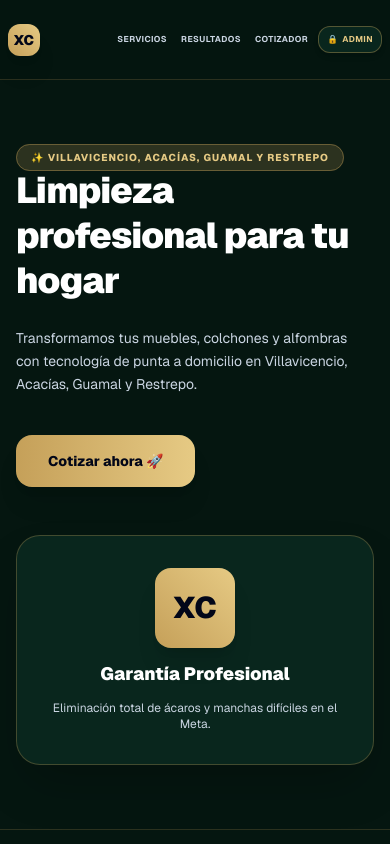
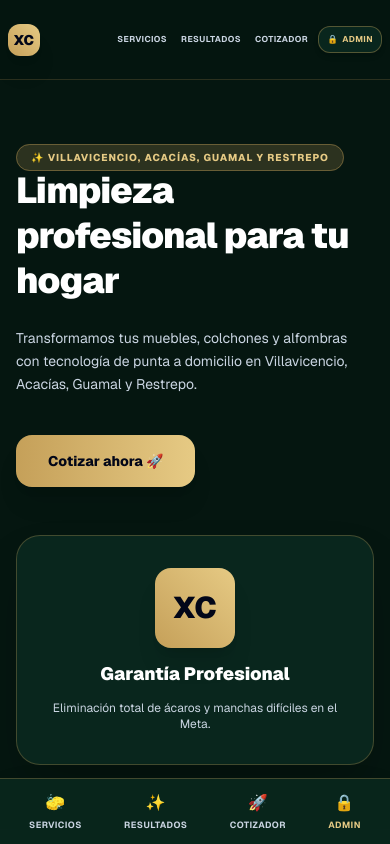
Before and after one commit to devjuanflow/xtreme-clean, a Next.js app: page / in a window 390 px wide. Shown: the top 844 px of the page. Built offline with nearby package versions, Linux system fonts and the light colour scheme.

Commit message:
Actualizar header completo para PWA 01

```diff
--- a/app/page.tsx
+++ b/app/page.tsx
@@ -49,7 +49,7 @@ export default function LandingPage() {
   const [sliderPos, setSliderPos] = useState(50);
 
   useEffect(() => {
-    // Registro del Service Worker para PWA[cite: 2]
+    // Registro del Service Worker para PWA
     if ('serviceWorker' in navigator) {
       navigator.serviceWorker.register('/sw.js')
         .then((reg) => console.log('Service Worker registrado con éxito:', reg.scope))
@@ -205,9 +205,9 @@ export default function LandingPage() {
   };
 
   return (
-    <div className="min-h-screen bg-[#051610] text-slate-100 font-sans selection:bg-[#c5a059] selection:text-slate-950">
+    <div className="min-h-screen bg-[#051610] text-slate-100 font-sans selection:bg-[#c5a059] selection:text-slate-950 pb-20 md:pb-0">
 
-      {/* HEADER ADAPTADO MÓVIL Y PC */}
+      {/* HEADER */}
       <header className="max-w-7xl mx-auto px-2 sm:px-6 lg:px-8 h-20 sm:h-24 flex items-center justify-between border-b border-[#c5a059]/20 sticky top-0 bg-[#051610]/95 backdrop-blur-md z-50">
         <div className="flex items-center gap-2">
           {config.logoTipo === 'imagen' && config.logoImagenUrl ? (
@@ -690,6 +690,41 @@ export default function LandingPage() {
         <p className="font-bold text-[#e6ca84]">🕒 Horario de Atención: {config.horario}</p>
         <p>{config.textoFooter}</p>
       </footer>
+
+      {/* MENÚ INFERIOR MÓVIL (BOTTOM NAVIGATION) EN LA PÁGINA PRINCIPAL */}
+      <nav className="md:hidden fixed bottom-0 left-0 right-0 bg-[#09261d]/95 backdrop-blur-md border-t border-[#c5a059]/30 px-2 py-3 flex justify-around items-center z-50 shadow-2xl">
+        <a
+          href="#servicios"
+          className="flex flex-col items-center gap-1 text-[9px] font-bold uppercase tracking-wider text-slate-300 hover:text-[#e6ca84] transition-colors"
+        >
+          <span className="text-base">🧽</span>
+          <span>Servicios</span>
+        </a>
+
+        <a
+          href="#galeria"
+          className="flex flex-col items-center gap-1 text-[9px] font-bold uppercase tracking-wider text-slate-300 hover:text-[#e6ca84] transition-colors"
+        >
+          <span className="text-base">✨</span>
+          <span>Resultados</span>
+        </a>
+
+        <a
+          href="#cotizador"
+          className="flex flex-col items-center gap-1 text-[9px] font-bold uppercase tracking-wider text-slate-300 hover:text-[#e6ca84] transition-colors"
+        >
+          <span className="text-base">🚀</span>
+          <span>Cotizador</span>
+        </a>
+
+        <Link
+          href="/admin/login"
+          className="flex flex-col items-center gap-1 text-[9px] font-bold uppercase tracking-wider text-[#e6ca84] transition-colors"
+        >
+          <span className="text-base">🔒</span>
+          <span>Admin</span>
+        </Link>
+      </nav>
     </div>
   );
 }
```
